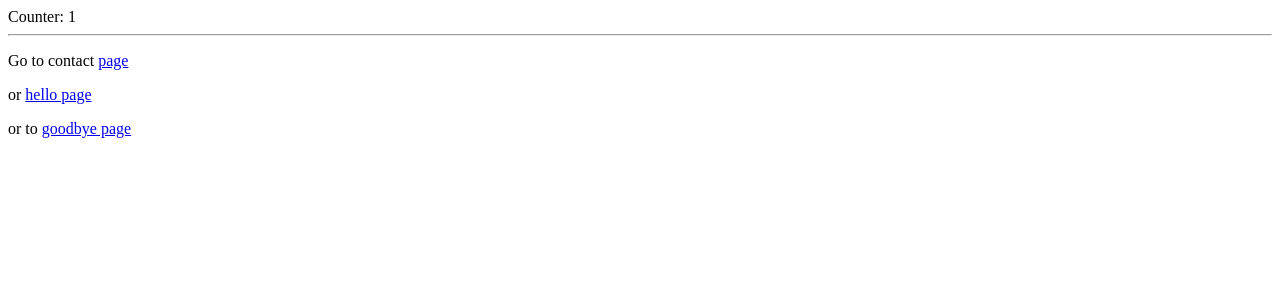
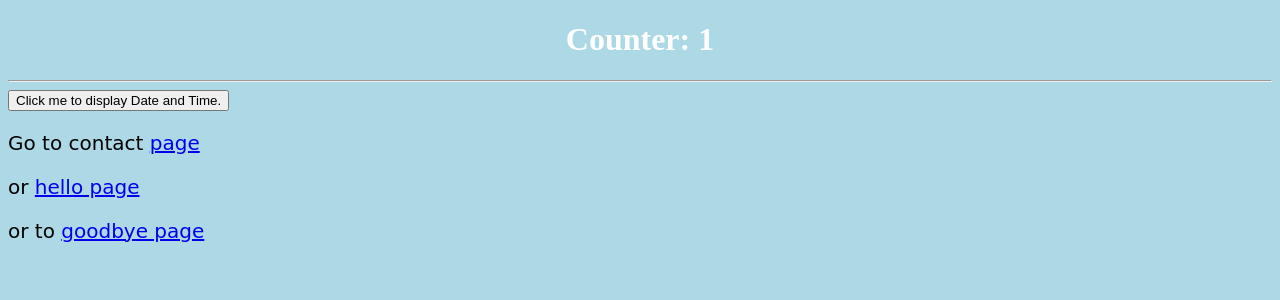
Before and after one commit to zlyu88/TODOlist, a Python web app: template templates/counter.html in a window 1280 px wide. Shown: the top 300 px of the page. Run offline with Jinja, Linux system fonts and the light colour scheme; the template is opened without the code that fills it: most values are stand-ins (such as "Sample title", 1, 10 or a date in 2020).

Commit message:
added static files to templates

```diff
--- /dev/null
+++ b/static/js.js
@@ -0,0 +1,3 @@
+function getTime() {
+    document.getElementById('demo').innerHTML = Date();
+}
--- /dev/null
+++ b/static/style.css
@@ -0,0 +1,13 @@
+body {
+    background-color: lightblue;
+}
+
+h1 {
+    color: white;
+    text-align: center;
+}
+
+p {
+    font-family: cursive;
+    font-size: 20px;
+}
--- a/templates/contact.html
+++ b/templates/contact.html
@@ -3,10 +3,16 @@
 <head>
     <meta charset="UTF-8">
     <title>Title</title>
+    <link rel="stylesheet" type="text/css" href="/static/style.css"/>
 </head>
 <body>
     <h1>CONTACT ~~~ {{name}}</h1>
     <hr>
+    <button onclick="getTime()">
+        Click me to display Date and Time.</button>
+
+    <p id="demo"></p>
     <p>Go to <a href="/">counter</a></p>
+    <script src="/static/js.js"></script>
 </body>
 </html>
--- a/templates/counter.html
+++ b/templates/counter.html
@@ -3,12 +3,18 @@
 <head>
     <meta charset="UTF-8">
     <title>Title</title>
+    <link rel="stylesheet" type="text/css" href="../static/style.css"/>
 </head>
 <body>
-    Counter: {{ count }}<br>
+    <h1>Counter: {{ count }}</h1>
     <hr>
+    <button onclick="getTime()">
+        Click me to display Date and Time.</button>
+
+    <p id="demo"></p>
     <p>Go to contact <a href="/contact">page</a></p>
     <p>or <a href="/hello">hello page</a></p>
     <p>or to <a href="/goodbye">goodbye page</a></p>
+    <script src="/static/js.js"></script>
 </body>
 </html>
```
Also changed, not shown: environment.py (+7 -1 lines).
